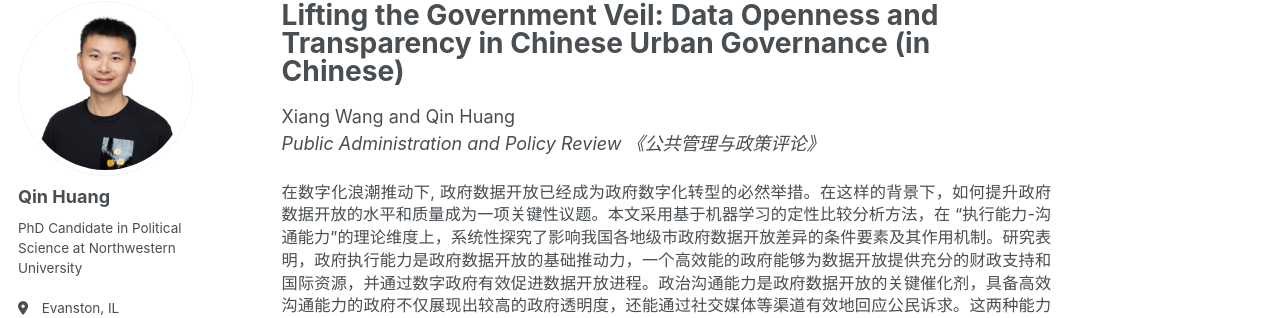
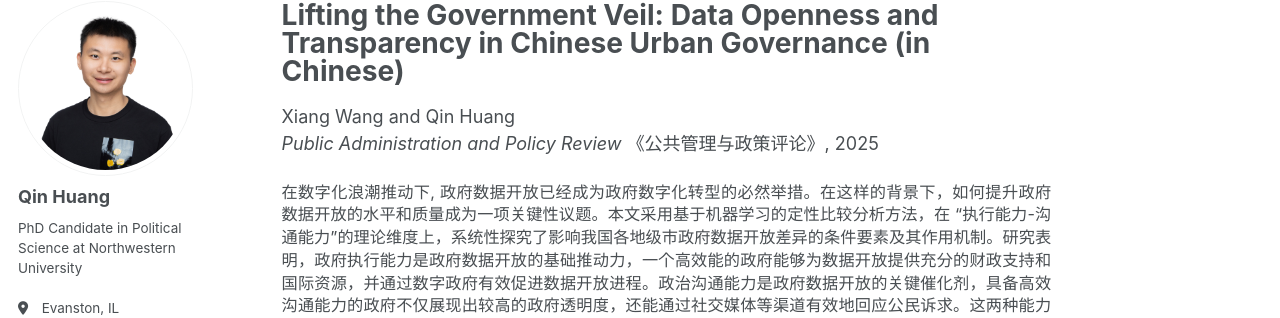
Before and after one commit to qinhuang-poliecon/qinhuang-poliecon.github.io, a Jekyll site: the page built from _publications/2010-02-02-paper-title-number-3.md, in a window 1280 px wide and 962 px high. Shown: the part 98-416 px from the top of the window. Built offline with Jekyll 4.4.1, drawn with Linux system fonts in a browser that asks for light colours.

Commit message:
fix italics of title

```diff
--- a/_layouts/single.html
+++ b/_layouts/single.html
@@ -37,9 +37,11 @@ layout: default
         {% if page.collection == 'teaching' %}
           <p> {{ page.type }}, <i>{{ page.venue }}</i>, {{ page.date | default: "1900-01-01" | date: "%Y" }} </p>
         {% elsif page.venue and page.date %}
-          {% if page.venue contains "Quality and Quantity" or page.venue contains "Chinese Public Administration" %}
+          {% if page.venue contains "Quality and Quantity" or page.venue contains "Chinese Public Administration" or page.venue contains "Public Administration and Policy Review" %}
             {% if page.venue contains "Chinese Public Administration" %}
               <p>{{ page.author }}<br><i>Chinese Public Administration</i> 《中国行政管理》, {{ page.date | default: "1900-01-01" | date: "%Y" }}</p>
+            {% elsif page.venue contains "Public Administration and Policy Review" %}
+              <p>{{ page.author }}<br><i>Public Administration and Policy Review</i> 《公共管理与政策评论》, {{ page.date | default: "1900-01-01" | date: "%Y" }}</p>
             {% else %}
               <p>{{ page.author }}<br><i>{{ page.venue }}</i>, {{ page.date | default: "1900-01-01" | date: "%Y" }}</p>
             {% endif %}
```
